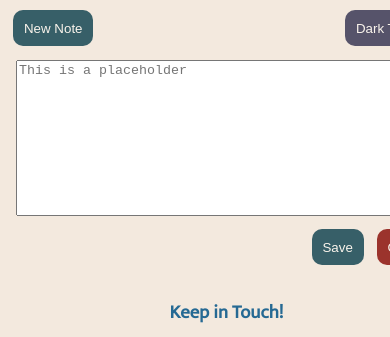
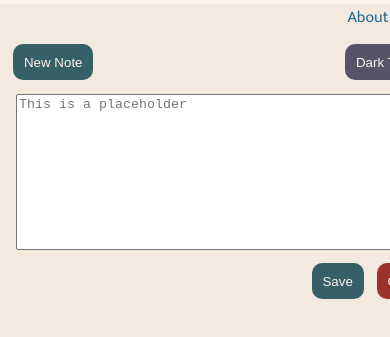
Before and after one commit to ax-huang/ACIT1620-Assginment1, a plain HTML site: page index.html in a window 390 px wide. Shown: the part 365-702 px from the top of the page. Drawn offline with Linux system fonts and the light colour scheme.

Commit message:
made the height the device viewport height

```diff
--- a/css/style.css
+++ b/css/style.css
@@ -112,7 +112,7 @@ button{
         width: 100vw;
         height: 100vh;
         grid-template-columns: 1fr;
-        grid-template-rows: repeat(4, 1fr) 9em;
+        grid-template-rows: repeat(4, 1fr);
         grid-template-areas:
             "header"
             "aside"
```
